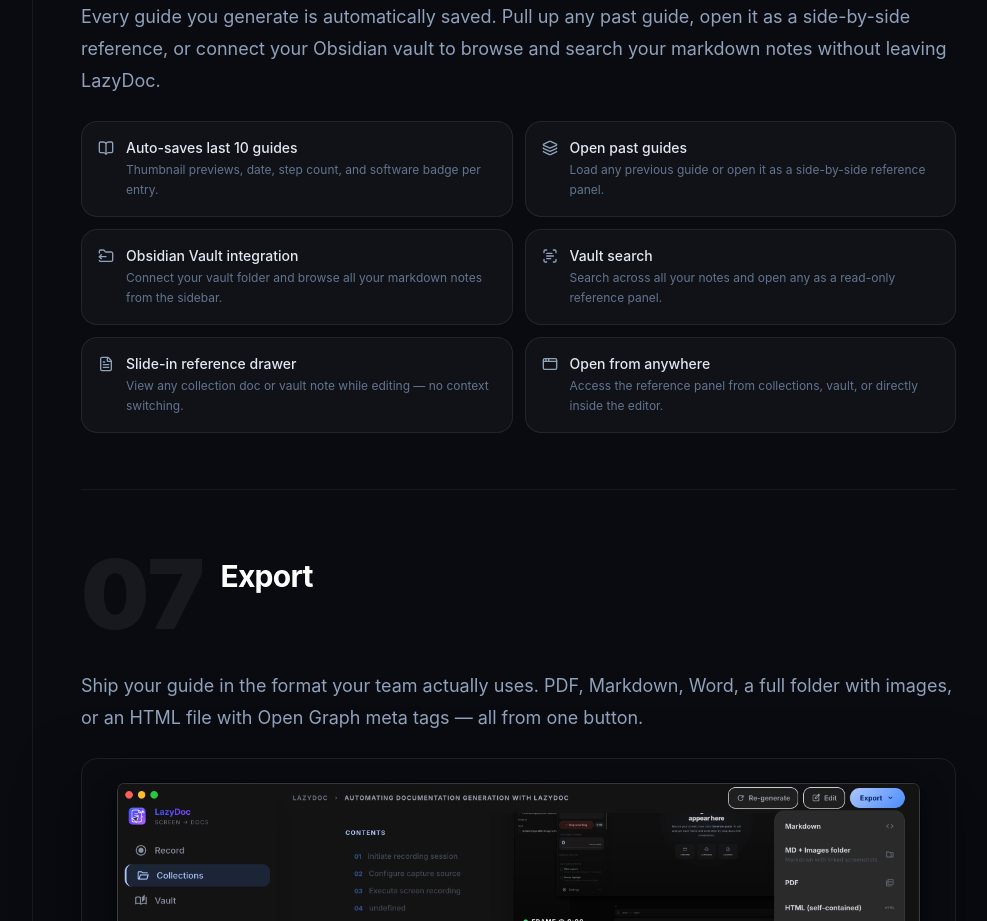
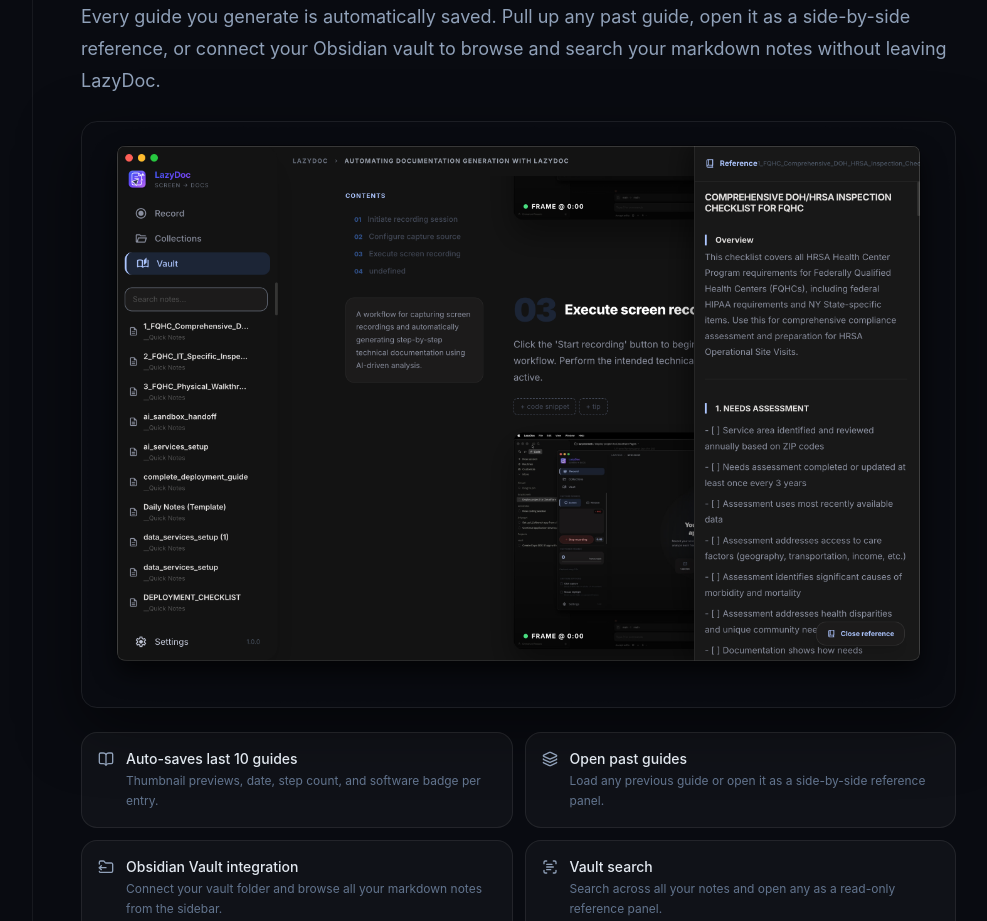
Before and after one commit to MegaBytesllc/lazydocweb, a React (Vite) app: page / in a window 1280 px wide. Shown: the part 5760-6681 px from the top of the page, without its empty margins (276-1263 px from the left). Built offline with nearby package versions, Linux system fonts and the light colour scheme.

Commit message:
Add vault/collections screenshot to section 06
Shows vault file list, active guide, and reference panel open
simultaneously — covers all three key features of the section in one shot.

Co-Authored-By: Claude Sonnet 4.6 <noreply@anthropic.com>

```diff
--- a/src/App.jsx
+++ b/src/App.jsx
@@ -647,6 +647,9 @@ function HomePage({ setPage }) {
             <p className="text-lg leading-8 text-slate-400">
               Every guide you generate is automatically saved. Pull up any past guide, open it as a side-by-side reference, or connect your Obsidian vault to browse and search your markdown notes without leaving LazyDoc.
             </p>
+            <div className="overflow-hidden rounded-2xl border border-white/8 shadow-[0_20px_60px_rgba(0,0,0,0.5)]">
+              <img src="/Vault with reference doc pulled up.png" alt="LazyDoc showing vault file list, active guide, and reference panel open side by side" className="w-full" />
+            </div>
             <div className="grid gap-3 sm:grid-cols-2">
               {[
                 { icon: <BookOpen className="h-4 w-4" />, t: "Auto-saves last 10 guides", b: "Thumbnail previews, date, step count, and software badge per entry." },
```
Also changed, not shown: public/Vault with reference doc pulled up.png (added).
